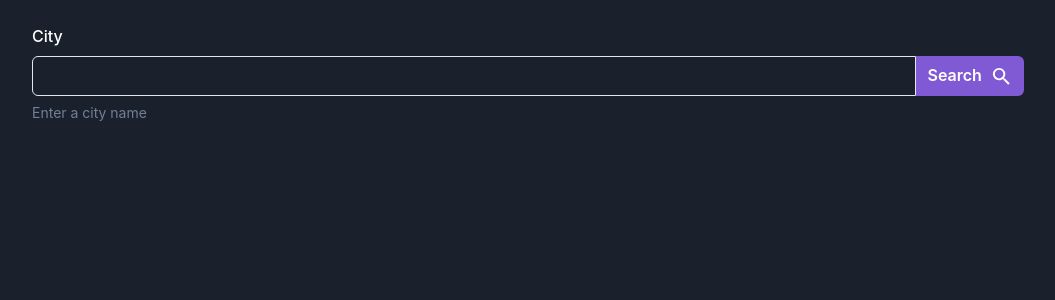
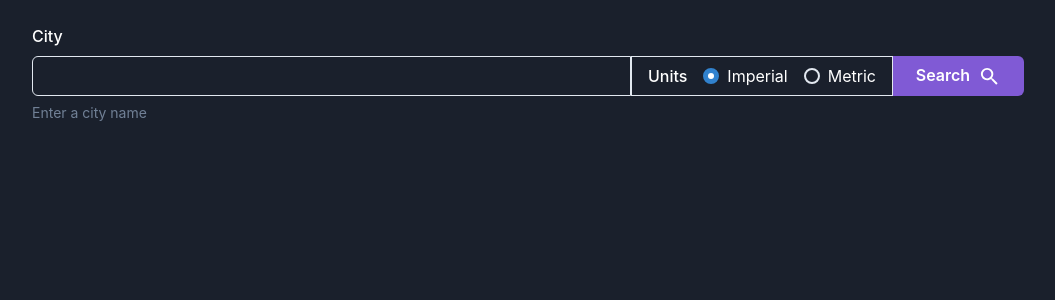
Before and after one commit to Kyosukyuu/weatherApp, a Next.js app: page / in a window 1280 px wide. Shown: the top 300 px of the page, without its empty margins (112-1167 px from the left). Built offline with nearby package versions, Linux system fonts and the light colour scheme; no server answers.

Commit message:
added units option

```diff
--- a/components/CurrentWeather.js
+++ b/components/CurrentWeather.js
@@ -9,8 +9,11 @@ import {
 } from "@chakra-ui/react";
 import useWeatherData from "../hooks/useWeatherData";
 import { MdLocationOn } from "react-icons/md";
+import { useContext } from "react";
+import { WeatherContext } from "../context/WeatherContext";
 
 export default function CurrentWeather() {
+  const { unitMode } = useContext(WeatherContext);
   const { current } = useWeatherData();
   return (
     <>
@@ -44,7 +47,7 @@ export default function CurrentWeather() {
                 />
                 <Text fontSize="6xl">{`${
                   current && Math.round(current.main.temp)
-                }°`}</Text>
+                }°${unitMode === "imperial" ? "F" : "C"}`}</Text>
               </Flex>
             </VStack>
 
--- a/components/LocationForm.js
+++ b/components/LocationForm.js
@@ -8,6 +8,9 @@ import {
   Button,
   Flex,
   Icon,
+  Radio,
+  RadioGroup,
+  Stack,
 } from "@chakra-ui/react";
 import { useContext } from "react";
 import { useForm } from "react-hook-form";
@@ -15,10 +18,13 @@ import { WeatherContext } from "../context/WeatherContext";
 import { MdSearch } from "react-icons/md";
 
 export default function LocationForm() {
-  const { setLocation } = useContext(WeatherContext);
+  const { setLocation, setUnitMode } = useContext(WeatherContext);
   const { register, handleSubmit } = useForm();
 
-  const onSubmit = (data) => setLocation(data.location);
+  const onSubmit = (data) => {
+    setLocation(data.location);
+    setUnitMode(data.units);
+  };
 
   return (
     <Box as="form" color="white" onSubmit={handleSubmit(onSubmit)} pt={6}>
@@ -26,11 +32,40 @@ export default function LocationForm() {
         <FormLabel>City</FormLabel>
         <Flex>
           <Input type="text" {...register("location")} borderRightRadius="0" />
+          <RadioGroup
+            defaultValue="imperial"
+            name="units"
+            border="1px solid"
+            borderColor="gray.200"
+            display="flex"
+            alignItems="center"
+          >
+            <Stack spacing={4} direction="row" alignItems="center" px={4}>
+              <FormLabel m={0}>Units</FormLabel>
+              <Radio
+                value="imperial"
+                id="imperial"
+                name="imperial"
+                {...register("units", { required: true })}
+              >
+                Imperial
+              </Radio>
+              <Radio
+                value="metric"
+                id="metric"
+                name="metric"
+                {...register("units", { required: true })}
+              >
+                Metric
+              </Radio>
+            </Stack>
+          </RadioGroup>
           <Button
             colorScheme="purple"
             type="submit"
             borderLeftRadius="0"
             rightIcon={<Icon as={MdSearch} fontSize={23} />}
+            width="200px"
           >
             Search
           </Button>
--- a/context/WeatherContext.js
+++ b/context/WeatherContext.js
@@ -3,9 +3,13 @@ import { createContext, useState } from "react";
 const WeatherContext = createContext();
 
 const WeatherContextProvider = ({ children }) => {
-  const [location, setLocation] = useState("Queens");
+  const [location, setLocation] = useState("queens");
+  const [unitMode, setUnitMode] = useState("imperial");
+
   return (
-    <WeatherContext.Provider value={{ location, setLocation }}>
+    <WeatherContext.Provider
+      value={{ location, setLocation, unitMode, setUnitMode }}
+    >
       {children}
     </WeatherContext.Provider>
   );
--- a/hooks/useWeatherData.js
+++ b/hooks/useWeatherData.js
@@ -1,19 +1,19 @@
 import { useContext } from "react";
+import { WeatherContext } from "../context/WeatherContext";
 import useSWR from "swr";
-import { WeatherContext } from "../context/WeatherContext";
 import fetcher from "../helpers/fetcher";
 
 export default function useWeatherData() {
-  const { location } = useContext(WeatherContext);
+  const { location, unitMode } = useContext(WeatherContext);
 
   if (location !== "") {
     const { data: current, error: currentError } = useSWR(
-      `https://api.openweathermap.org/data/2.5/weather?q=${location}&appid=${process.env.NEXT_PUBLIC_API_KEY}&units=imperial`,
+      `https://api.openweathermap.org/data/2.5/weather?q=${location}&appid=${process.env.NEXT_PUBLIC_API_KEY}&units=${unitMode}`,
       fetcher
     );
     const { data: forecast, error: forecastError } = useSWR(
       () =>
-        `https://api.openweathermap.org/data/2.5/onecall?lat=${current.coord.lat}&lon=${current.coord.lon}&appid=${process.env.NEXT_PUBLIC_API_KEY}&units=imperial`,
+        `https://api.openweathermap.org/data/2.5/onecall?lat=${current.coord.lat}&lon=${current.coord.lon}&appid=${process.env.NEXT_PUBLIC_API_KEY}&units=${unitMode}`,
       fetcher
     );
     console.log(current);
```
